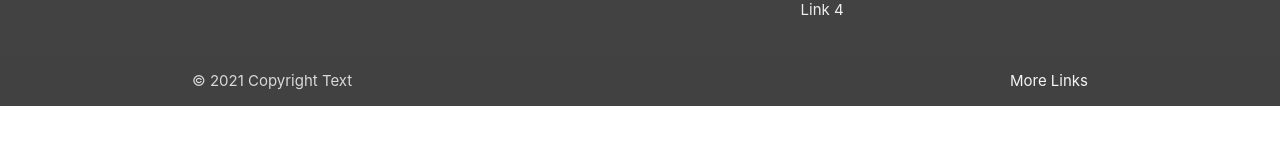
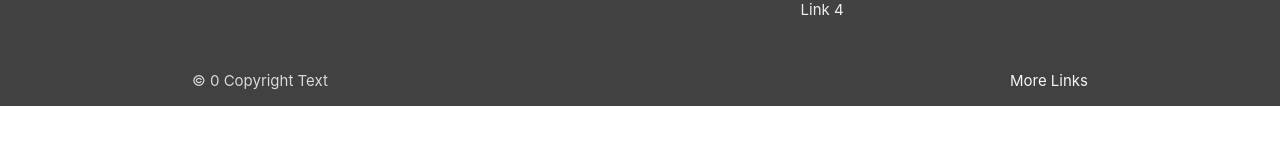
Before and after one commit to Bartinio/movies-react, a React (Create React App) app: page / in a window 1280 px wide. Shown: the part 211-356 px from the top of the page. Built offline with nearby package versions, Linux system fonts and the light colour scheme.

Commit message:
Add some changes

```diff
--- a/src/layout/Footer.jsx
+++ b/src/layout/Footer.jsx
@@ -19,7 +19,7 @@ function Footer () {
     </div>
     <div className="footer-copyright">
       <div className="container">
-      © {new Date().getFullYear()} Copyright Text
+      © {new Date().getDay()} Copyright Text
       <a className="grey-text text-lighten-4 right" href="#!">More Links</a>
       </div>
     </div>
```
